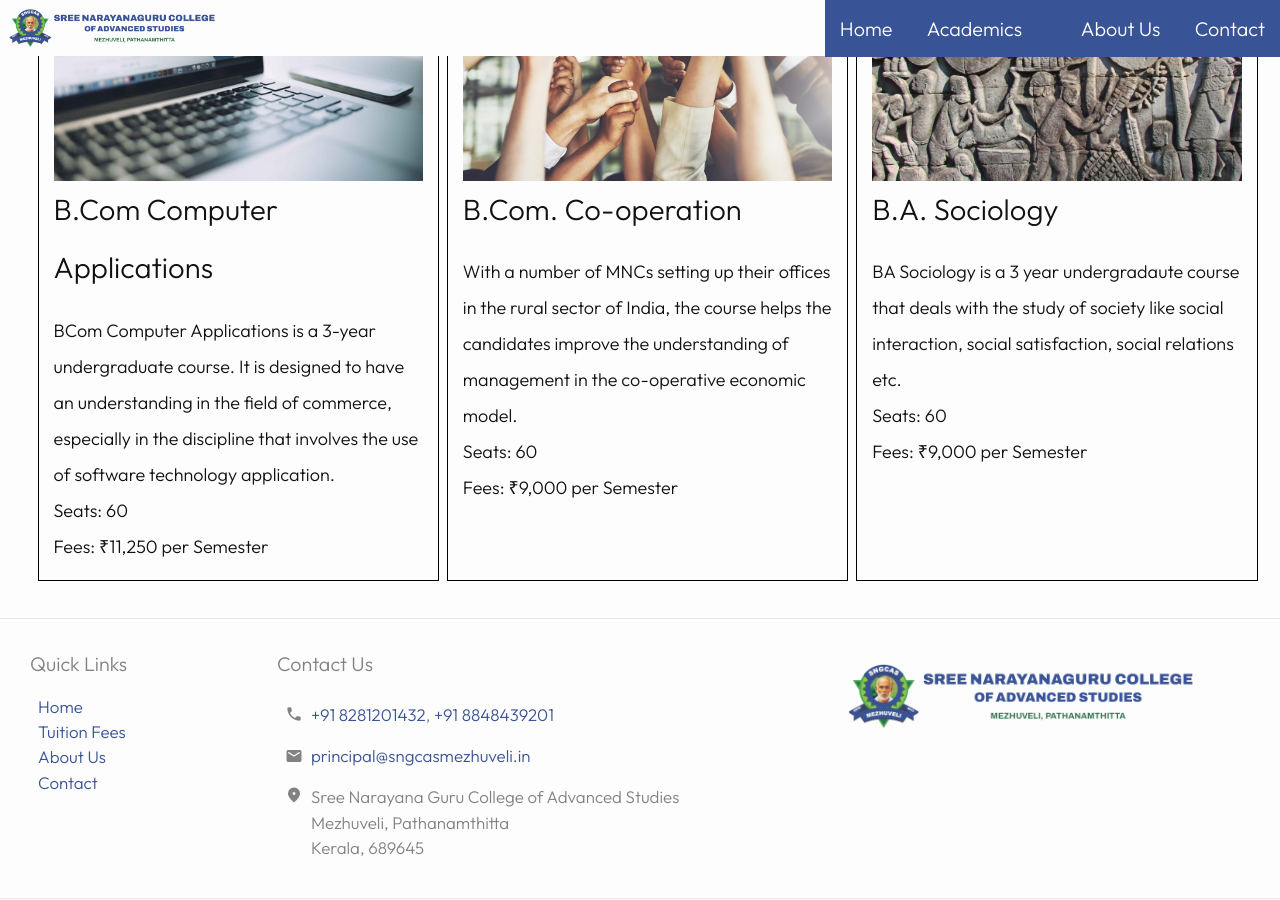
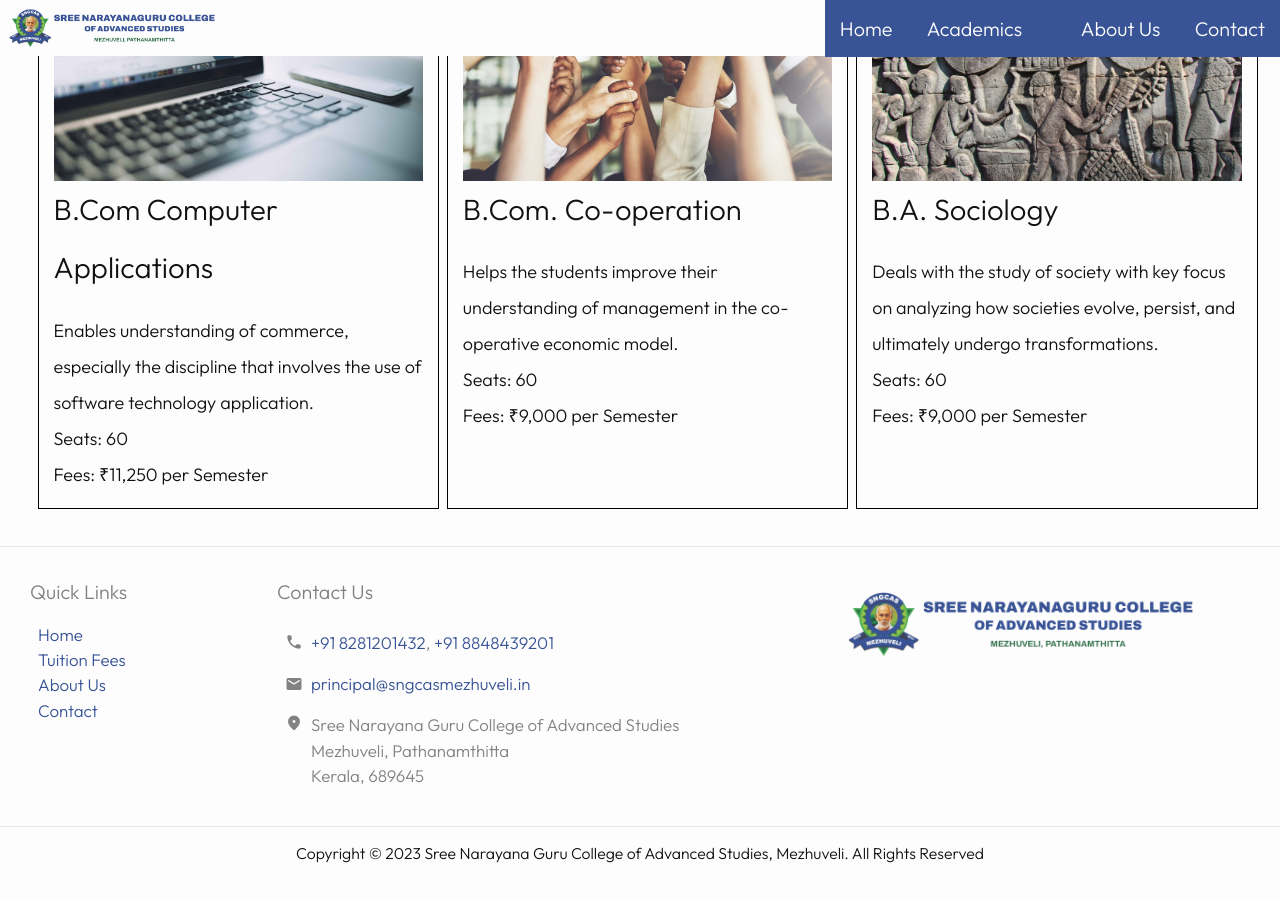
Before and after one commit to sngcasmezhuveli/sngcasmezhuveli.github.io, a Jekyll site: the page built from docs/academics/programmes_offered.html, in a window 1280 px wide and 900 px high, scrolled down 523 px. Built offline with Jekyll 4.4.1, drawn with Linux system fonts in a browser that asks for light colours.

```diff
--- a/docs/_data/programmes.yml
+++ b/docs/_data/programmes.yml
@@ -1,20 +1,20 @@
 - title: B.Com Computer Applications
   url: /academics/b-com-computer/
-  description: BCom Computer Applications is a 3-year undergraduate course. It is designed to have an understanding in the field of commerce, especially in the discipline that involves the use of software technology application.
+  description: Enables understanding of commerce, especially the discipline that involves the use of software technology application.
   fees-per-semester: "11,250"
   seats: 60
   image: /assets/com-appl.jpg
 
 - title: B.Com. Co-operation
   url: /academics/b-com-co-op
-  description: With a number of MNCs setting up their offices in the rural sector of India, the course helps the candidates improve the understanding of management in the co-operative economic model.
+  description: Helps the students improve their understanding of management in the co-operative economic model.
   fees-per-semester: "9,000"
   seats: 60
   image: /assets/co-op.jpg
 
 - title: B.A. Sociology
   url: /academics/ba-sociology/
-  description: BA Sociology is a 3 year undergradaute course that deals with the study of society like social interaction, social satisfaction, social relations etc.
+  description: Deals with the study of society with key focus on analyzing how societies evolve, persist, and ultimately undergo transformations.
   fees-per-semester: "9,000"
   seats: 60
   image: /assets/sociology.jpg
```
